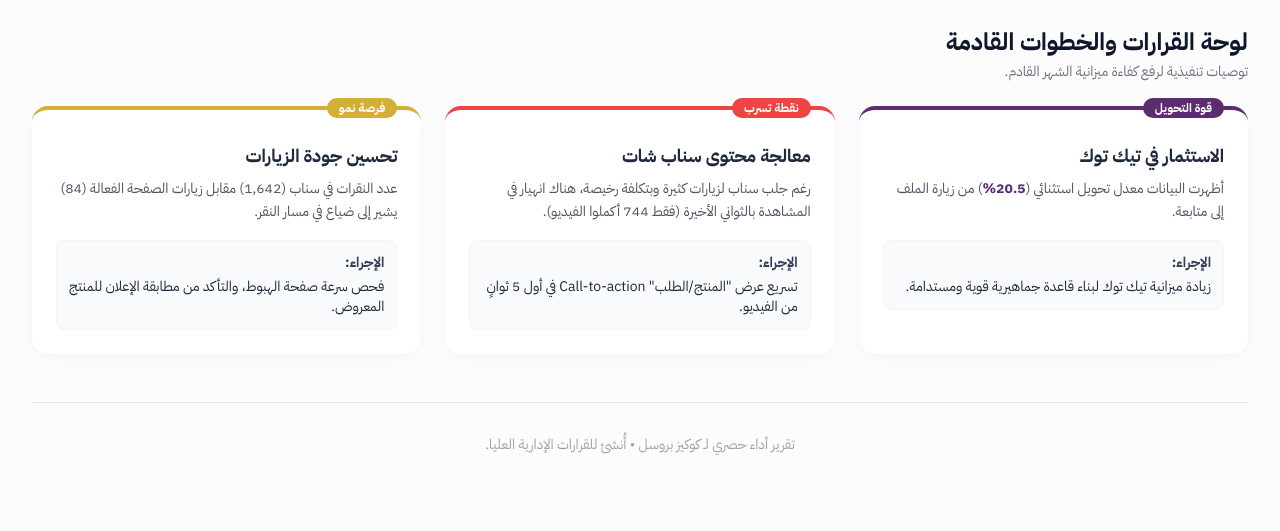
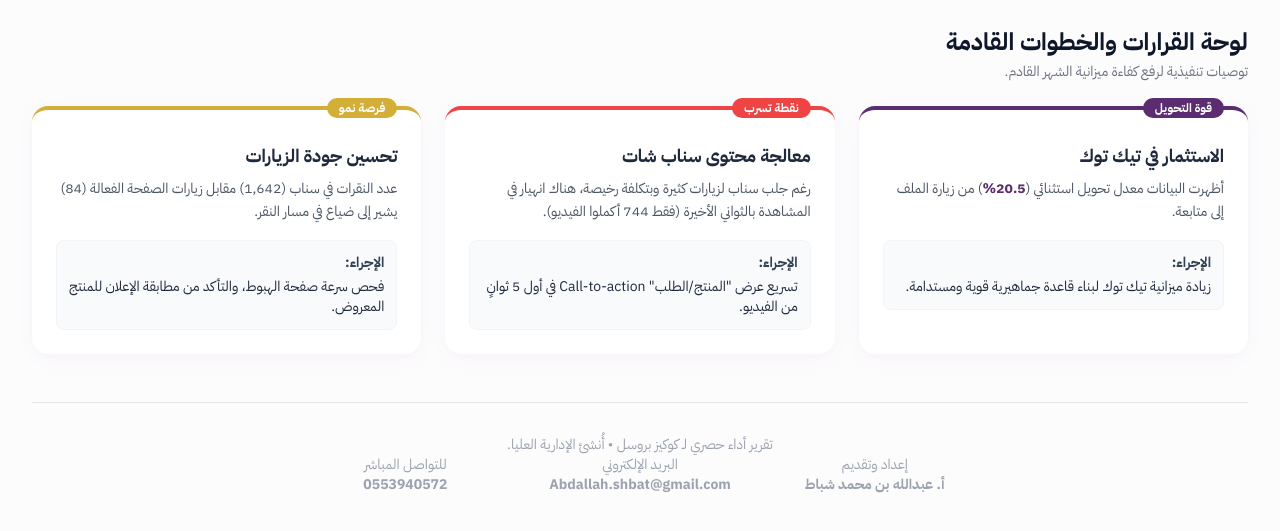
Before and after one commit to abdallahshbat/brussle, a plain HTML site: page index.html in a window 1280 px wide. Shown: the part 2218-2749 px from the top of the page. Drawn offline with nearby package versions, Linux system fonts and the light colour scheme.

Commit message:
Update index.html

```diff
--- a/index.html
+++ b/index.html
@@ -512,7 +512,20 @@
 
         <!-- Footer -->
         <footer class="mt-20 py-8 border-t border-gray-200 text-center text-gray-400 text-sm no-print">
-            <p>تقرير أداء حصري لـ كوكيز بروسل • أُنشئ للقرارات الإدارية العليا.</p>
+            <p>تقرير أداء حصري لـ كوكيز بروسل • أُنشئ الإدارية العليا.</p>
+            <div class="grid grid-cols-1 md:grid-cols-3 gap-8 max-w-2xl mx-auto mb-16">
+                <div class="flex flex-col items-center">
+                                <p>إعداد وتقديم</p>
+                    <p class="font-bold">أ. عبدالله بن محمد شباط</p>
+                </div>
+                <div class="flex flex-col items-center">
+                    <p>البريد الإلكتروني </p>
+                    <p class="font-bold text-sm">Abdallah.shbat@gmail.com</p>
+                </div>
+                <div class="flex flex-col items-center">
+                    <p>للتواصل المباشر  </p>
+                    <p class="font-bold text-sm" dir="ltr">0553940572</p>
+                </div>
         </footer>
 
     </main>
```
